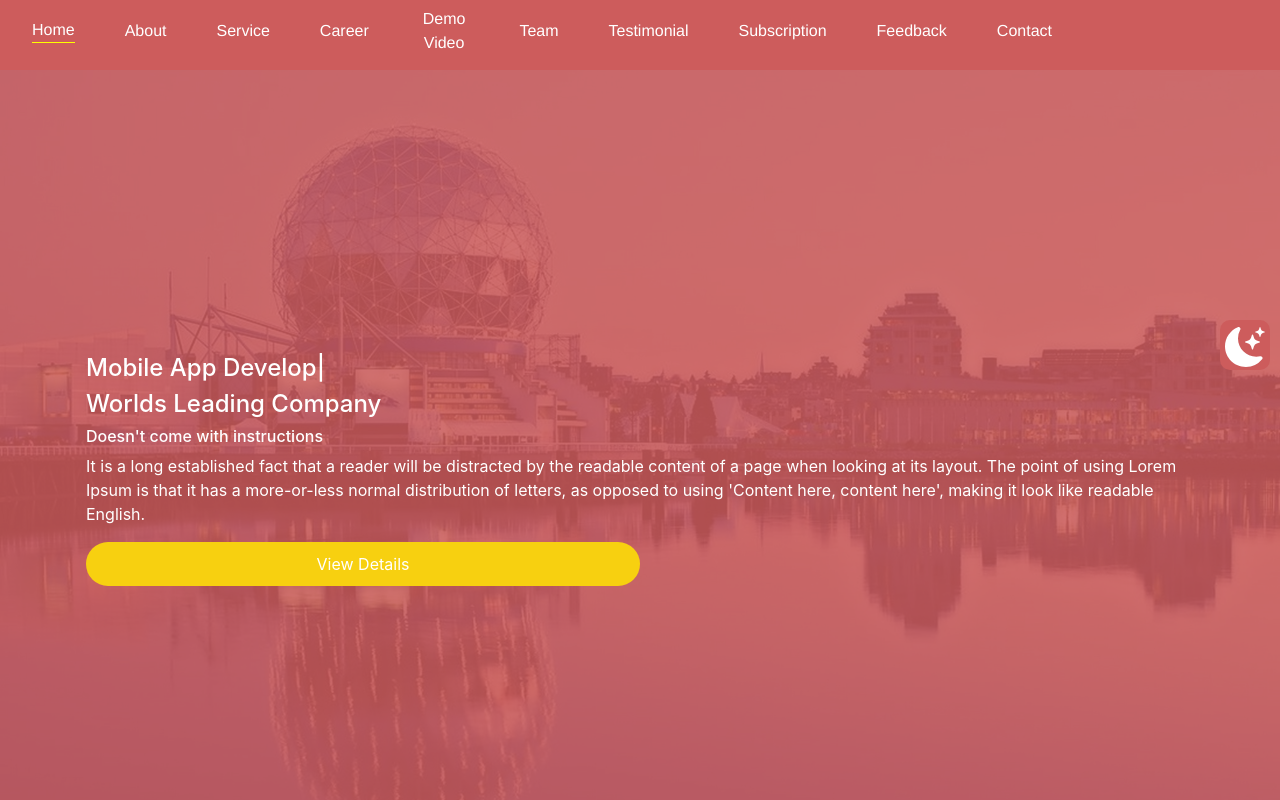
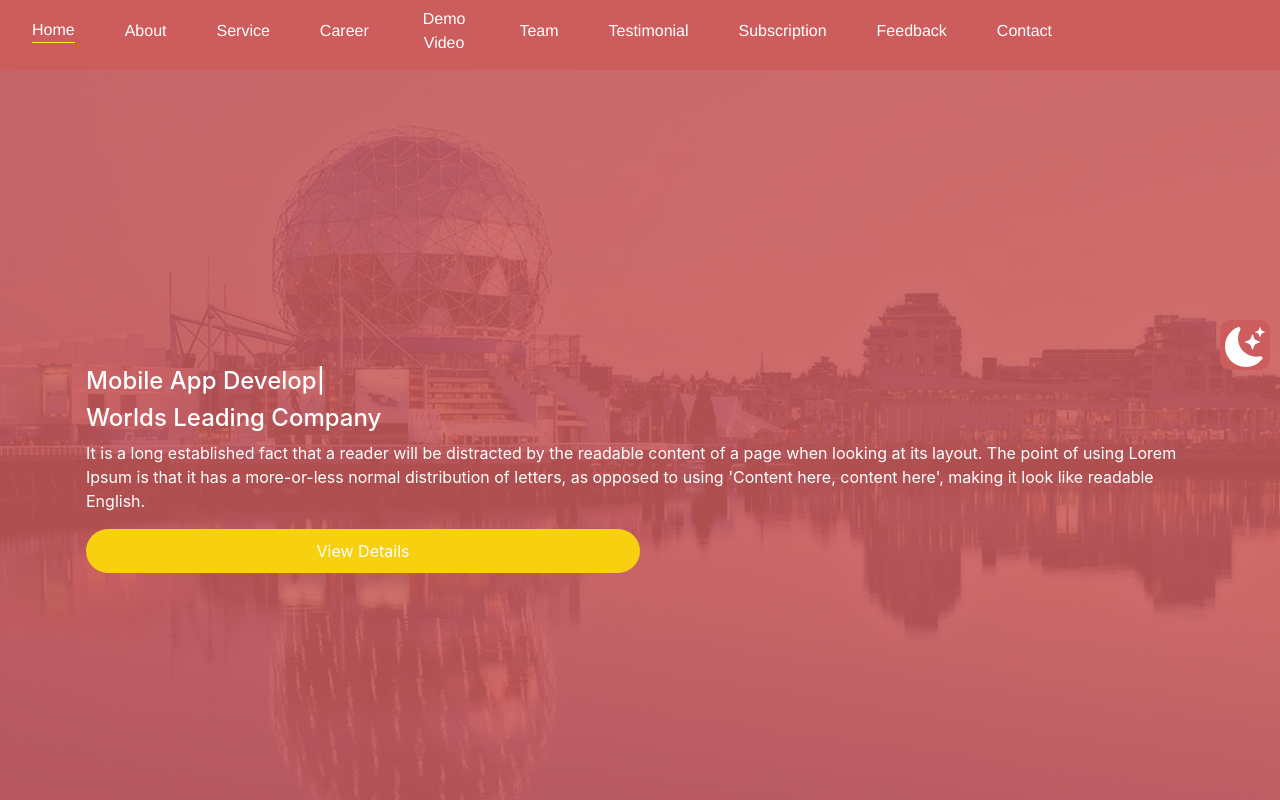
Before and after one commit to Yazdani1/React-Single-Page-Web-App-With-Smooth-Scrolling, a React (Create React App) app in the folder client/: page / in a window 1280 px wide. Shown: the top 800 px of the page. Built offline with nearby package versions, Linux system fonts and the light colour scheme; no server answers.

Commit message:
Animation

```diff
--- a/client/src/components/Home/Home.js
+++ b/client/src/components/Home/Home.js
@@ -62,7 +62,6 @@ const Home = ({ toggleTheme, theme }) => {
         <div className="container home-content">
           <Typical
             steps={[
-
               "Web Development",
               4000,
               "Mobile App Development",
@@ -75,13 +74,12 @@ const Home = ({ toggleTheme, theme }) => {
               3000,
               "Customer Service",
               3000,
-
             ]}
             loop={Infinity}
             wrapper="h4"
           />
           <h4>Worlds Leading Company</h4>
-          <h6>Doesn't come with instructions</h6>
+          {/* <h6>Doesn't come with instructions</h6> */}
           <p>
             It is a long established fact that a reader will be distracted by
             the readable content of a page when looking at its layout. The point
```
